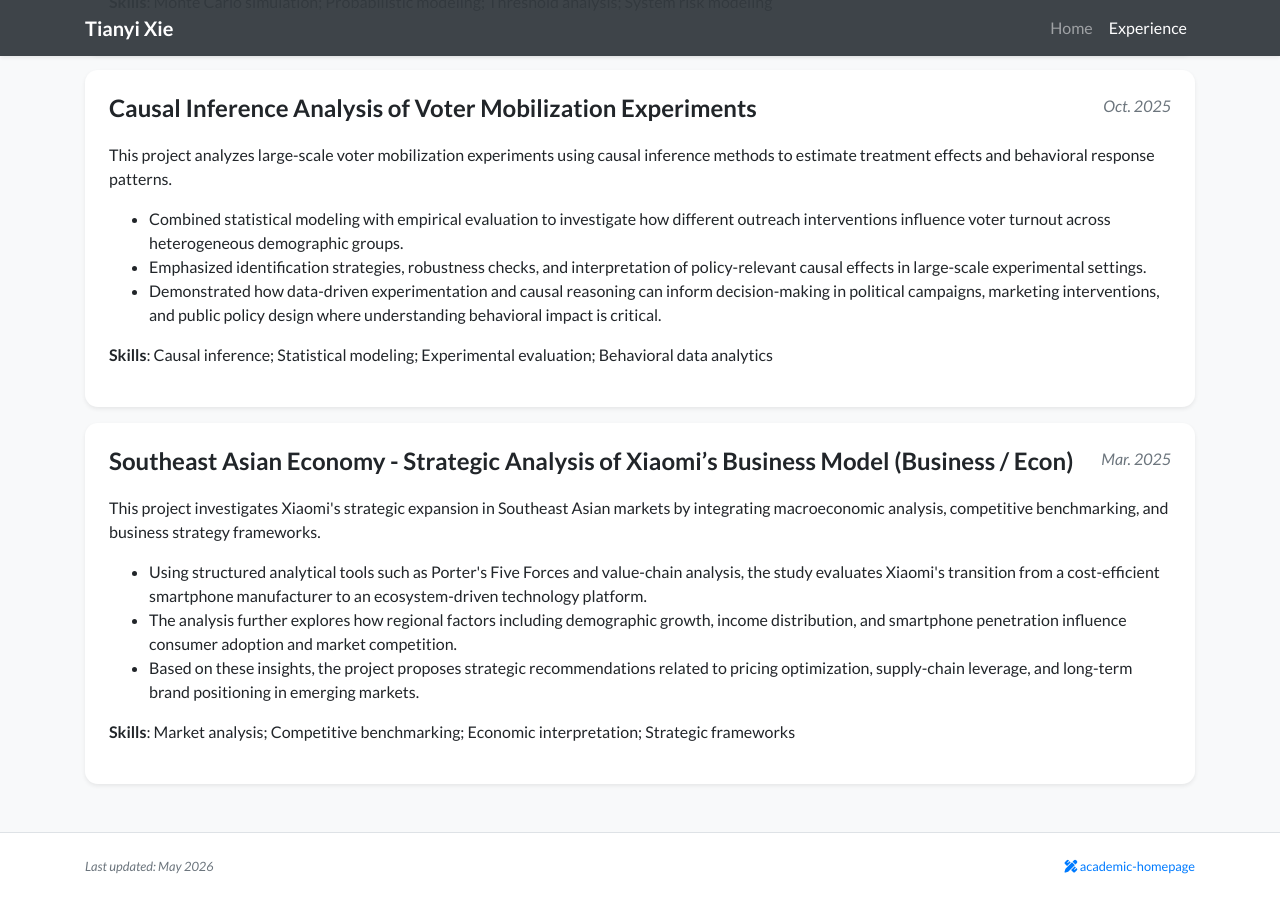
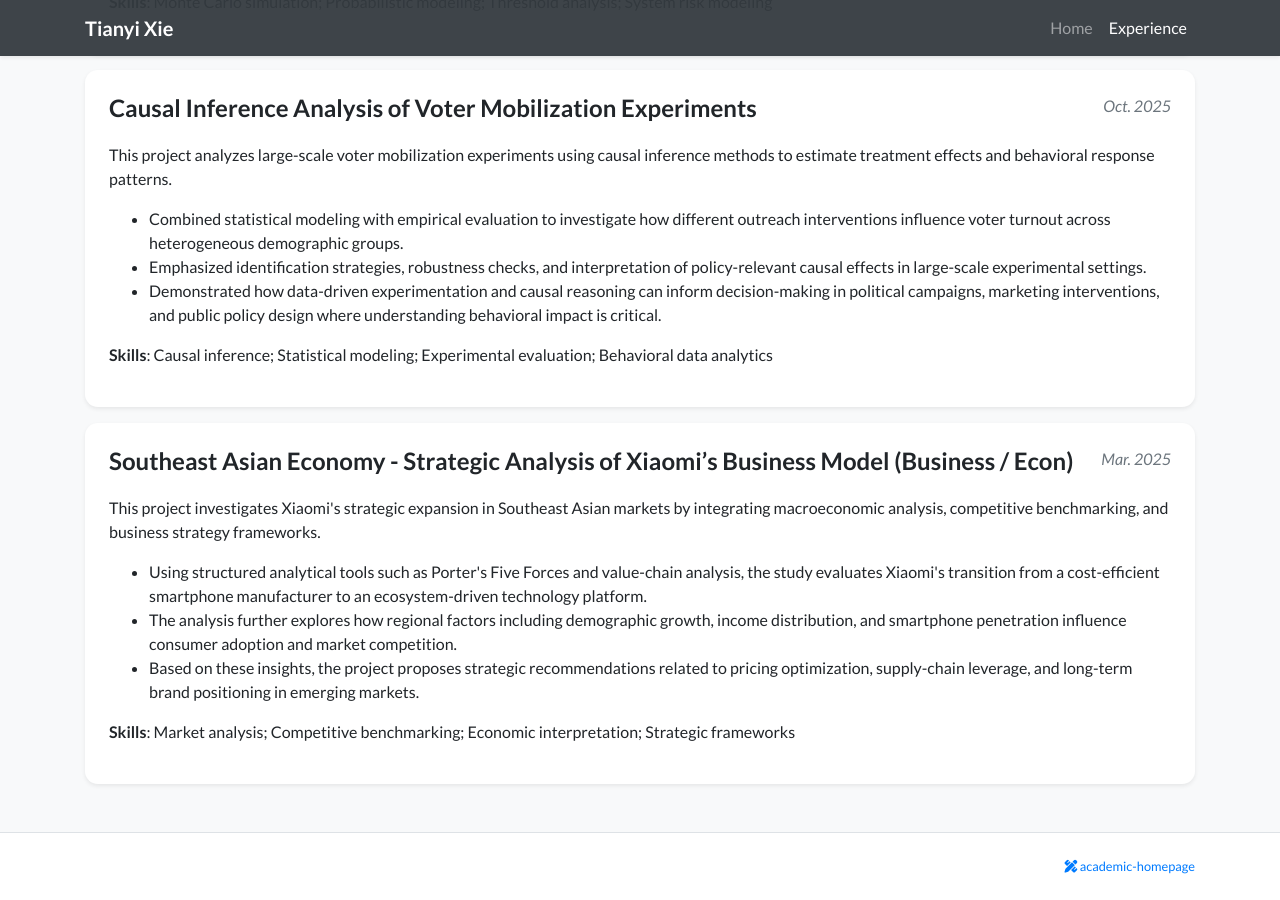
Before and after one commit to TimX456/TimX456.github.io, a Jekyll site: the page built from experience.html, in a window 1280 px wide and 900 px high, scrolled down 941 px. Built offline with Jekyll 4.4.1, drawn with Linux system fonts in a browser that asks for light colours; nearby versions of some CDN libraries; a style sheet for code colours, icons or effects is not loaded.

Commit message:
Update footer.html

```diff
--- a/_includes/footer.html
+++ b/_includes/footer.html
@@ -2,9 +2,6 @@
     <div class="{% if page.container_class %}{{ page.container_class }}{% else %}container-lg{% endif %}">
         <div class="row my-3">
             <div class="col-6">
-                <div class="text-muted">
-                    <i>Last updated: {{ "now" | date: "%b %Y" }}</i>
-                </div>
             </div>
             <div class="col-6">
                 <div class="text-right text-muted">
```
